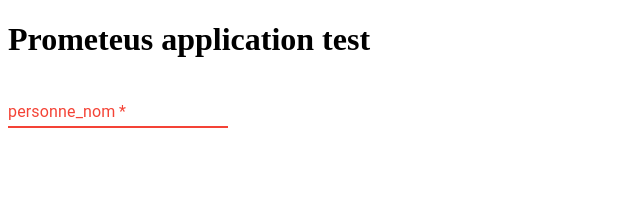
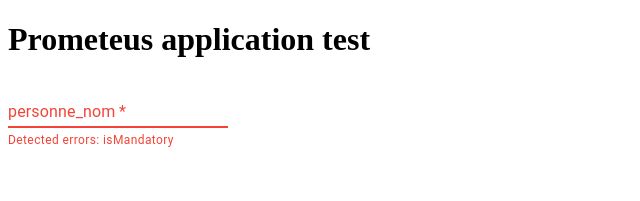
Before and after one commit to Florian-Thauvin/react-mvc-elementary, a React (Create React App) app in the folder prometeus/: page / in a window 1280 px wide. Shown: the top 201 px of the page, without its empty margins (0-640 px from the left). Built offline with nearby package versions, Linux system fonts and the light colour scheme.

Commit message:
Mise en place des textes d'aides

```diff
--- a/prometeus/src/Home.tsx
+++ b/prometeus/src/Home.tsx
@@ -1,6 +1,6 @@
 import React from 'react';
 import { IPersonneField, createField } from './model/specific/Personne';
-import PrometeusWidgetTextInput from './view/common/PrometeusWidgetTextInput';
+import PrometeusWidgetTextInput from './view/common/elementary/PrometeusWidgetTextInput';
 
 function Home() {
   const personne: IPersonneField = createField();
--- a/prometeus/src/utils/validation/StringValidation.ts
+++ b/prometeus/src/utils/validation/StringValidation.ts
@@ -28,11 +28,11 @@ export default function isValid(constraint: IStringConstraint, value: string | u
 }
 
 function isMinSizeValid(minSize: number | undefined, value: string): boolean {
-    return minSize ? value.length > minSize : true;
+    return minSize ? value.length >= minSize : true;
 }
 
 function isMaxSizeValid(maxSize: number | undefined, value: string): boolean {
-    return maxSize ? value.length < maxSize : true;
+    return maxSize ? value.length <= maxSize : true;
 }
 
 function isRegexpValid(regexp: string | undefined, value: string): boolean {
--- a/prometeus/src/view/common/PrometeusWidgetTextInput.tsx
+++ b/prometeus/src/view/common/elementary/PrometeusWidgetTextInput.tsx
@@ -1,11 +1,13 @@
-import React, { FormEvent, useEffect, useState } from 'react';
+import React, { useEffect, useState } from 'react';
 import TextField from '@material-ui/core/TextField';
 
-import * as ModelField from '../../model/common/ModelField';
-import isValid from '../../utils/validation/StringValidation';
-import { EConstraintsType } from '../../model/common/ModelConstraints';
+import ErrorForm from '../generics/ErrorForm';
 
-export interface inputProps {
+import * as ModelField from '../../../model/common/ModelField';
+import isValid from '../../../utils/validation/StringValidation';
+import { EConstraintsType } from '../../../model/common/ModelConstraints';
+
+interface inputProps {
     field: ModelField.IStringField
 }
 
@@ -32,6 +34,7 @@ function PrometeusWidgetTextInput(props: inputProps): JSX.Element {
                 type = {field.inputType ? field.inputType : 'text'}
                 defaultValue = {value}
                 onChange = {(e : React.ChangeEvent<HTMLInputElement>) => {setValue(e.target.value)}}
+                helperText = { ErrorForm({errors}) }
             />
         </>
     );
--- /dev/null
+++ b/prometeus/src/view/common/generics/ErrorForm.tsx
@@ -0,0 +1,16 @@
+import { EConstraintsType } from '../../../model/common/ModelConstraints';
+
+interface inputProps {
+    errors: Array<EConstraintsType>,
+}
+
+function ErrorForm(props: inputProps): string {
+
+    const { errors } = props;
+
+    return (
+        errors.length !== 0 ? `Detected errors: ${errors}` : ''
+    );
+}
+
+export default ErrorForm;
```
